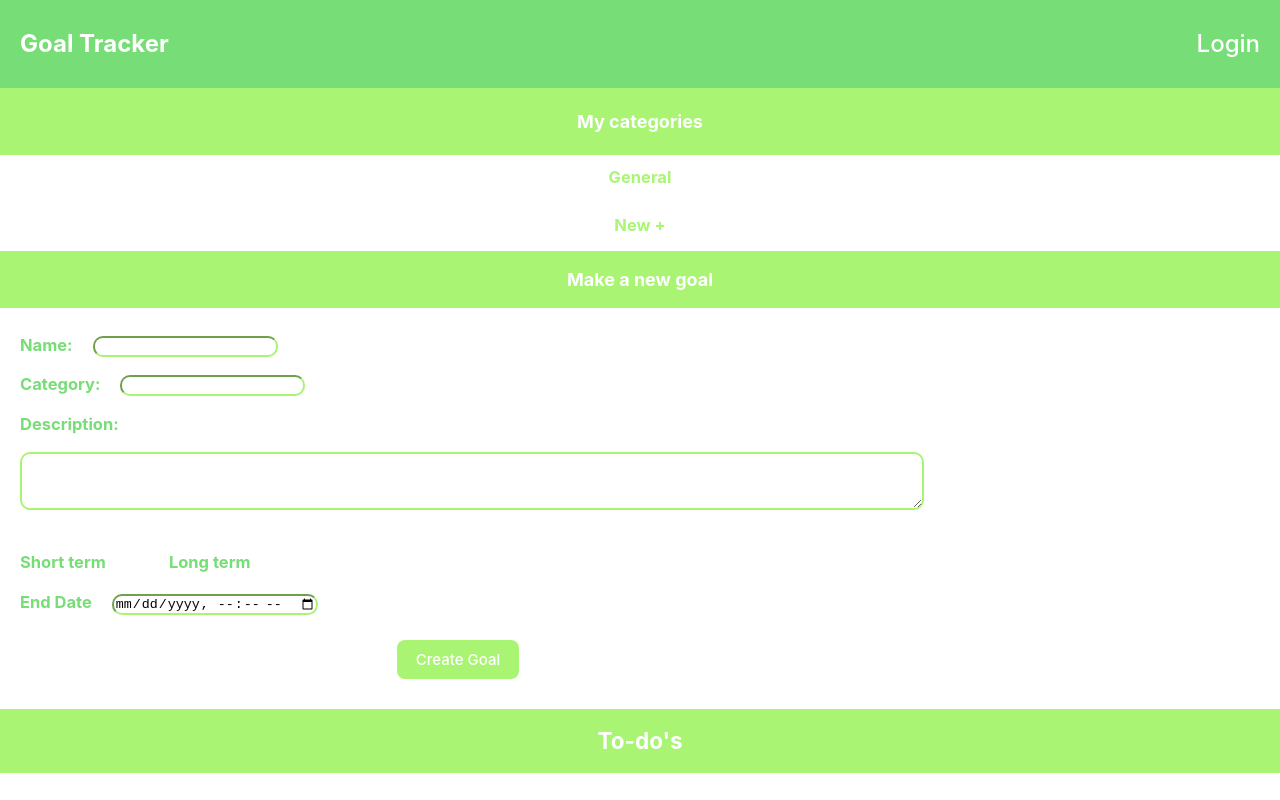
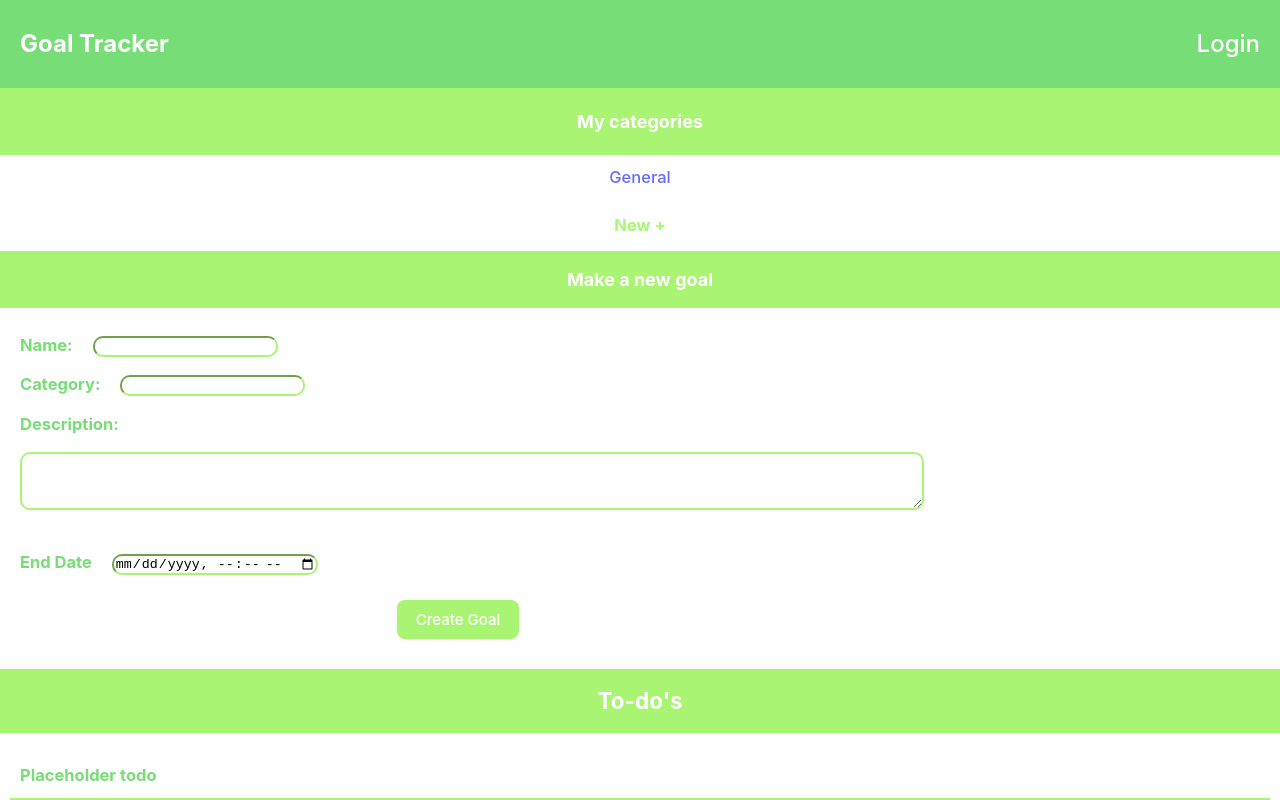
Before and after one commit to BreePrimmer/Goal-Tracker, a React (Vite) app in the folder client/: page / in a window 1280 px wide. Shown: the top 800 px of the page. Built offline with nearby package versions, Linux system fonts and the light colour scheme.

Commit message:
Removed short or long term goal boolean

```diff
--- a/client/src/components/Categories.jsx
+++ b/client/src/components/Categories.jsx
@@ -1,4 +1,5 @@
 import { useState } from "react";
+import { Link } from "react-router-dom";
 
 export default function Categories() {
   const [createCategory, setCreateCategory] = useState(false);
@@ -17,7 +18,9 @@ export default function Categories() {
     <div className="category-container">
       <ul className="categories">
         <li id="my-category">My categories</li>
-        <li className="category">General</li>
+        <li className="category">
+          <Link to="/category">General</Link>
+        </li>
         {/* {exampleList.map((category, index) => (
           <li className="category" key={category}>
             {category}
@@ -25,14 +28,14 @@ export default function Categories() {
         ))} */}
         <li
           className="category"
-          id='new-category'
+          id="new-category"
           onClick={() => {
             setCreateCategory(!createCategory);
           }}>
           New +
         </li>
         {createCategory && (
-          <form id='new-category-form' onSubmit={categoryFormHandler}>
+          <form id="new-category-form" onSubmit={categoryFormHandler}>
             <input
               type="text"
               name="newCategory"
--- a/client/src/components/CreateGoal.jsx
+++ b/client/src/components/CreateGoal.jsx
@@ -1,7 +1,6 @@
 import { useState } from "react";
 
 export default function CreateGoal() {
-  const [longTerm, setLongTerm] = useState(true);
   const [category, setCategory] = useState("");
   const [description, setDescription] = useState("");
   const [endDate, setEndDate] = useState("");
@@ -12,7 +11,6 @@ export default function CreateGoal() {
     console.log(goalName);
     console.log(category);
     console.log(description);
-    console.log(`Long term: ${longTerm}`);
     console.log(endDate);
     setLongTerm(true);
     setCategory("");
@@ -69,23 +67,6 @@ export default function CreateGoal() {
           />
         </div>
         <div className="goal-spacing">
-          <span
-            className="form-title"
-            onClick={() => {
-              setLongTerm(false);
-            }}>
-            Short term
-          </span>{" "}
-          or{" "}
-          <span
-            className="form-title"
-            onClick={() => {
-              setLongTerm(true);
-            }}>
-            Long term
-          </span>
-        </div>
-        <div className="goal-spacing">
           <label className="form-title" htmlFor="endDate">
             End Date
           </label>
```
